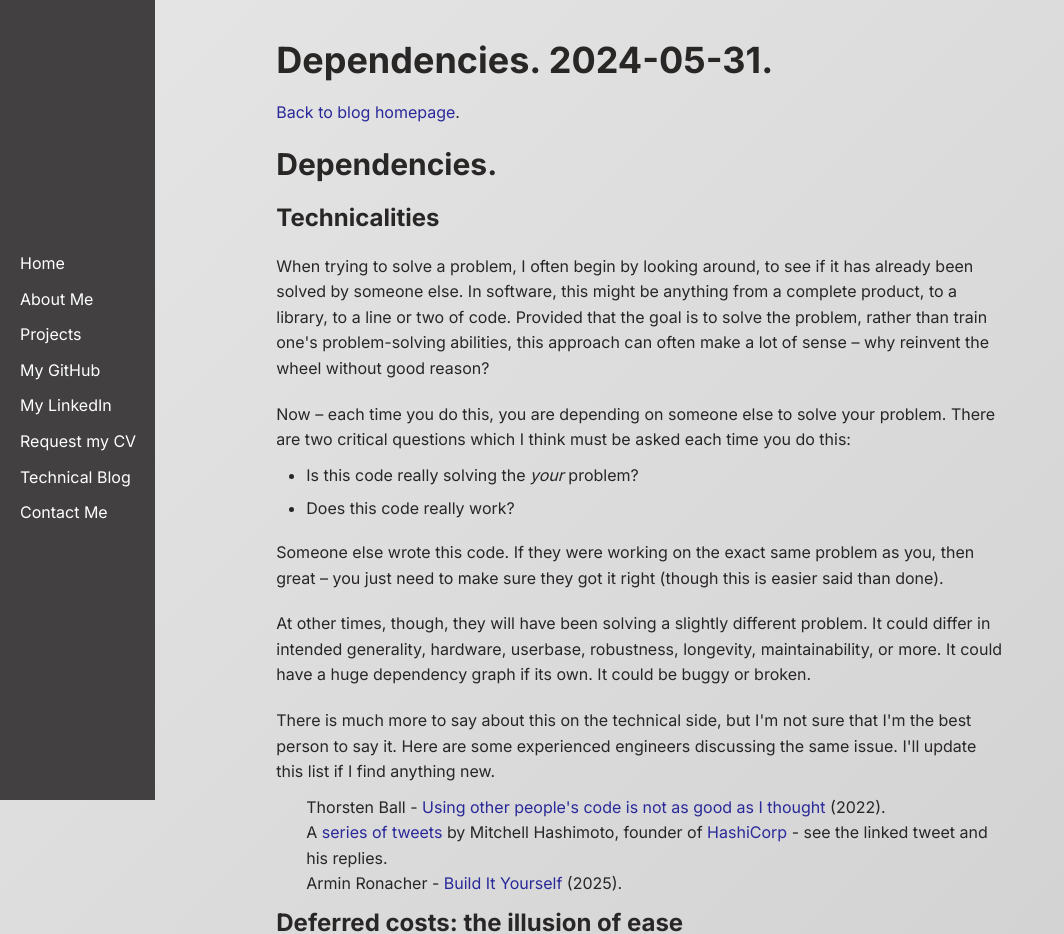
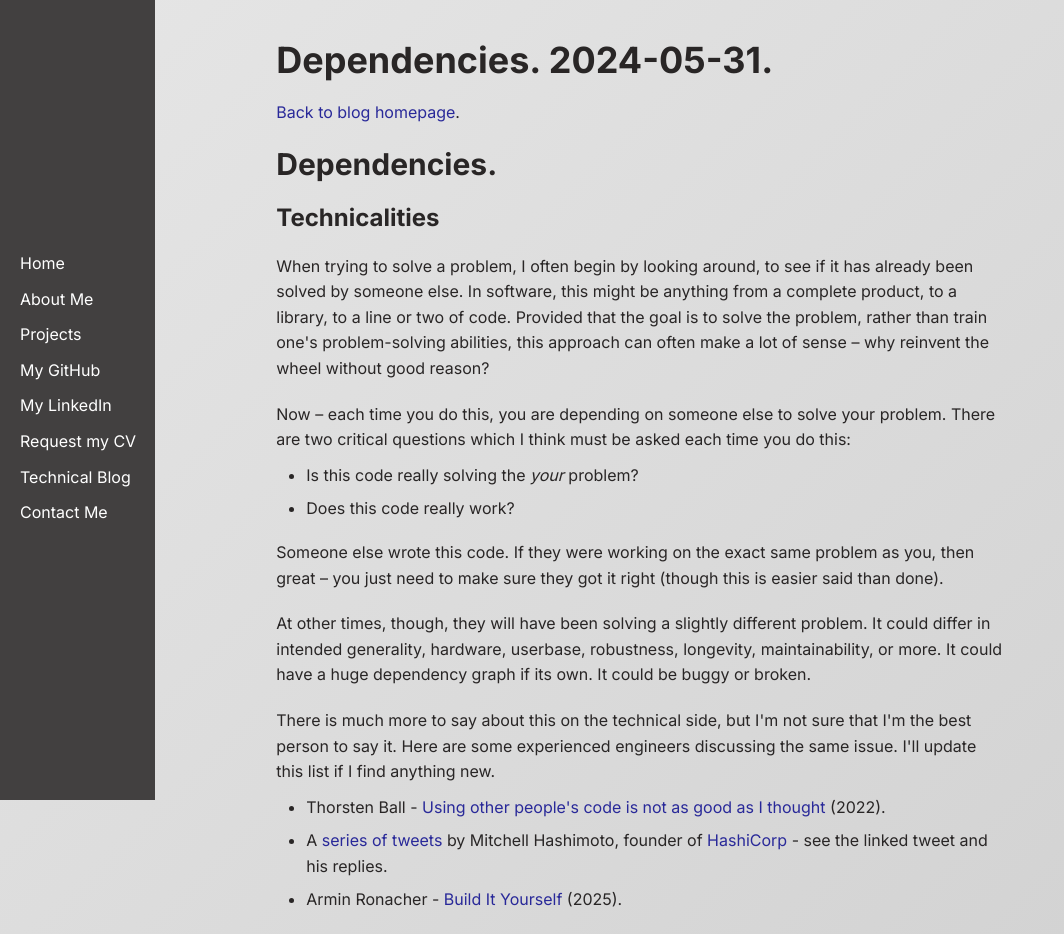
Before and after one commit to jhelsby/jhelsby-personal-website, a Next.js app: page /blog/dependencies in a window 1280 px wide. Shown: the top 934 px of the page, without its empty margins (0-1064 px from the left). Built offline with nearby package versions, Linux system fonts and the light colour scheme.

Commit message:
Update page.tsx

```diff
--- a/app/blog/dependencies/page.tsx
+++ b/app/blog/dependencies/page.tsx
@@ -20,12 +20,12 @@
   <p>Someone else wrote this code. If they were working on the exact same problem as you, then great &ndash; you just need to make sure they got it right (though this is easier said than done).</p>
   <p>At other times, though, they will have been solving a slightly different problem. It could differ in intended generality, hardware, userbase, robustness, longevity, maintainability, or more. It could have a huge dependency graph if its own. It could be buggy or broken.</p>
   <p>There is much more to say about this on the technical side, but I&apos;m not sure that I&apos;m the best person to say it. Here are some experienced engineers discussing the same issue. I&apos;ll update this list if I find anything new.</p>
-  <ol>
+  <ul>
     <li>Thorsten Ball - <a href="https://thorstenball.com/blog/2022/05/17/professional-programming-the-first-10-years/#using-other-peoples-code-is-not-as-good-as-i-thought">Using other people&apos;s code is not as good as I thought</a> (2022).</li>
     <li>A <a href="https://x.com/mitchellh/status/1795554156150657420">series of tweets</a> by Mitchell Hashimoto, founder of <a href="https://en.wikipedia.org/wiki/HashiCorp">HashiCorp</a> - see the linked tweet and his replies. </li>
     <li>Armin Ronacher - <a href="https://lucumr.pocoo.org/2025/1/24/build-it-yourself/
 ">Build It Yourself</a> (2025).</li>
-  </ol>
+  </ul>
   <h3>Deferred costs: the illusion of ease</h3>
   <p>One reason it is so tempting to introduce a dependency, I think, is simply because it is easy. With open-source software, all you need is a <code>git pull</code> and an <code>import</code>; and without having to spend an ounce of effort or money, you have tens, hundreds, or even thousands of hours&apos; worth of someone else&apos;s code working for you. The problem is... where did that code come from? What was it for? How well has it been tested?</p>
   <p>When there is a substantial cost to getting hold of something, whether time, money, energy, or anything else, it forces you to think about your decision <i>before</i> you act. You want it to be worth the price. The bigger the cost, the more you&apos;d want to think about it.</p>
```
